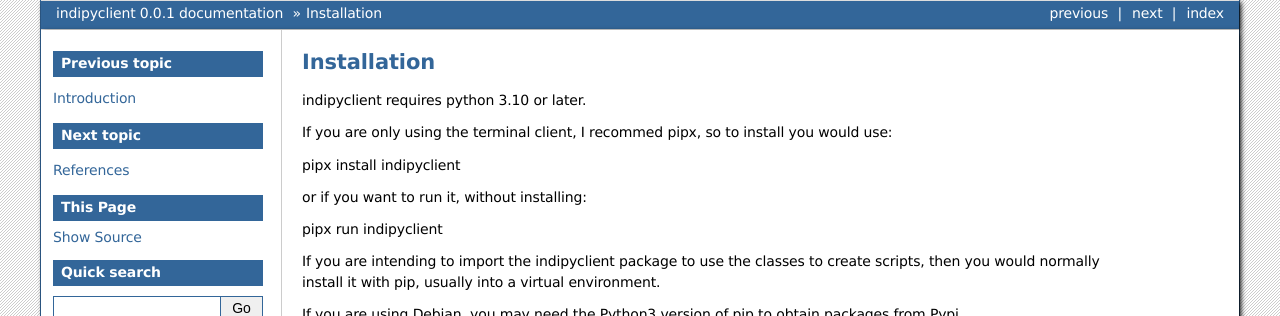
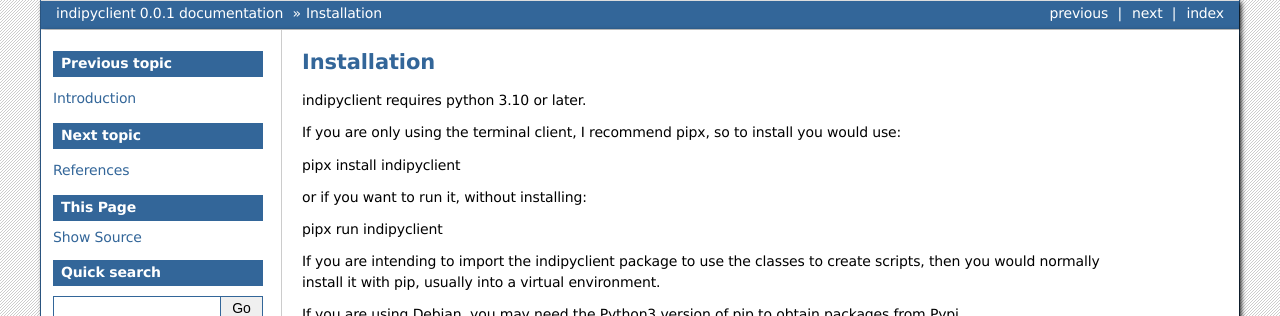
Before and after one commit to bernie-skipole/indipyclient, a Sphinx documentation site: the page built from docs/source/usage/installation.rst, in a window 1280 px wide. Shown: the top 316 px of the page. Built offline with Sphinx 7.4.7, drawn with Linux system fonts in a browser that asks for light colours.

Commit message:
Working on documentation

```diff
--- a/docs/source/usage/installation.rst
+++ b/docs/source/usage/installation.rst
@@ -5,7 +5,7 @@
 indipyclient requires python 3.10 or later.
 
 
-If you are only using the terminal client, I recommed pipx, so to install you would use:
+If you are only using the terminal client, I recommend pipx, so to install you would use:
 
 pipx install indipyclient
 
```
Also changed, not shown: README.md (+11 -0 lines).
